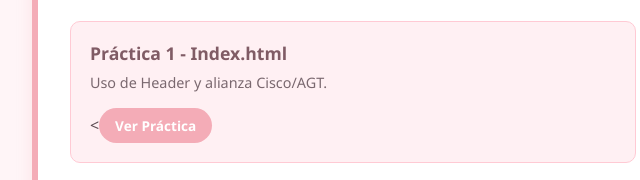
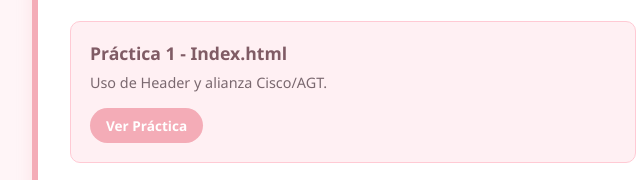
Before and after one commit to blarinii/iaw, a plain HTML site: page index.html in a window 1280 px wide. Shown: the part 272-452 px from the top of the page, 290-930 px from the left. Drawn offline with Linux system fonts and the light colour scheme.

Commit message:
Update index.html

```diff
--- a/index.html
+++ b/index.html
@@ -155,7 +155,7 @@
         <article class="tarjeta-practica">
           <h3>Práctica 1 - Index.html</h3>
           <p>Uso de Header y alianza Cisco/AGT.</p>
-          <<a href="Caso_Header/Index.html" target="_blank" class="btn-enlace">Ver Práctica</a>
+          <a href="Caso_Header/Index.html" target="_blank" class="btn-enlace">Ver Práctica</a>
         </article>
 
         <article class="tarjeta-practica">
```
